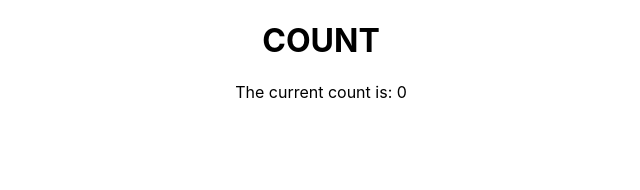
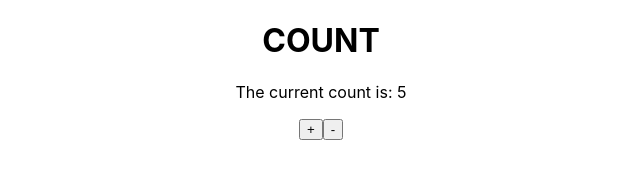
Before and after one commit to matthewmjm/hooks-app, a React (Create React App) app: page / in a window 1280 px wide. Shown: the top 190 px of the page, without its empty margins (319-959 px from the left). Built offline with nearby package versions, Linux system fonts and the light colour scheme.

Commit message:
set up counter, increment and decrement before custom hook is created

```diff
--- a/src/Counter.js
+++ b/src/Counter.js
@@ -1,11 +1,22 @@
-import React, { useState } from 'react';
+import React, { useState, useEffect } from 'react';
 
 export default function Counter() {
     const [count, setCount] = useState(0)
+
+    const increment = () => setCount(count + 1)
+    const decrement = () => setCount(count - 1)
+
+    useEffect(() => {
+        let id = setInterval(() => setCount(count + 1), 1000)
+        return () => clearInterval(id)
+    }, [count])
+
     return (
     <div>
         <h1>COUNT</h1>
         <p>The current count is: {count}</p>
+        <button onClick={increment}>+</button>
+        <button onClick={decrement}>-</button>
     </div>
     )
 }
```
Also changed, not shown: 1 other file (tests, documents, lock files or other folders).
